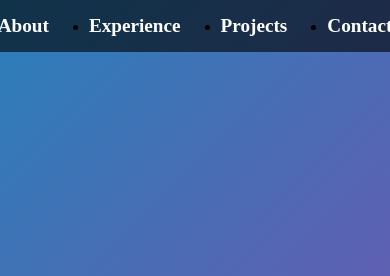
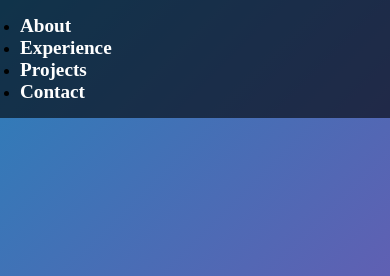
Before and after one commit to Nadira3/portfolio, a plain HTML site: page index.html in a window 390 px wide. Shown: the top 276 px of the page. Drawn offline with Linux system fonts and the light colour scheme.

Commit message:
Update style.css

```diff
--- a/css/style.css
+++ b/css/style.css
@@ -110,6 +110,12 @@
     padding: 20px 0;
 }
 
+/* Mobile-Specific Styles */
+@media (max-width: 768px) {
+    .navbar ul {
+        flex-direction: column; /* Stack menu items vertically */
+ }
+
 /* Animations */
 @keyframes fadeIn {
     0% { opacity: 0; }
```
